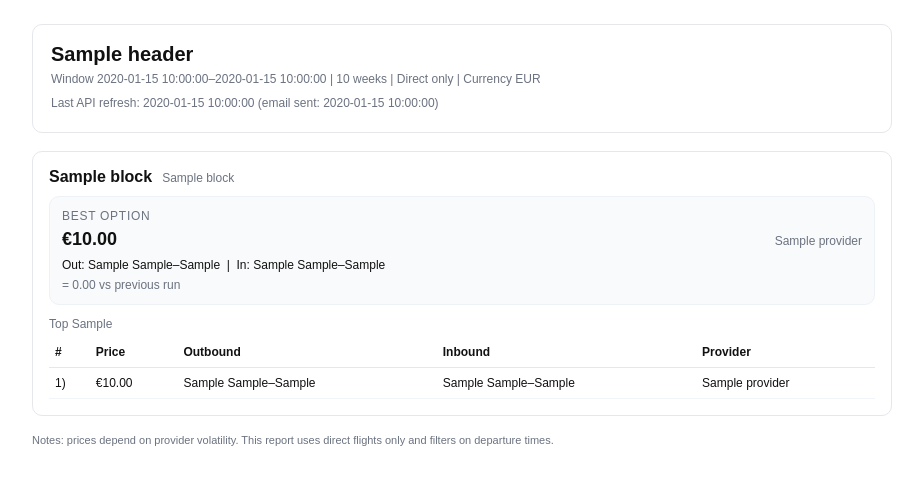
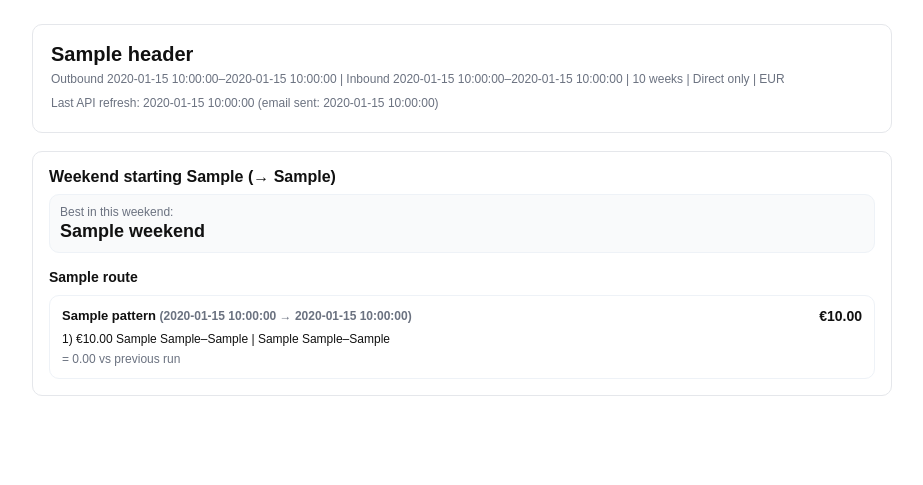
Before and after one commit to javiergarciaromillo-web/weekend-flight-bot-kiwi, a Python web app: template templates/email.html in a window 1280 px wide. Shown: the top 485 px of the page, without its empty margins (178-1101 px from the left). Run offline with Jinja, Linux system fonts and the light colour scheme; the template is opened without the code that fills it: most values are stand-ins (such as "Sample title", 1, 10 or a date in 2020).

Commit message:
Update email.html

```diff
--- a/templates/email.html
+++ b/templates/email.html
@@ -7,105 +7,131 @@
 </head>
 <body style="font-family: Arial, Helvetica, sans-serif; background:#ffffff; color:#111; margin:0; padding:24px;">
   <div style="max-width:860px; margin:0 auto;">
+
+    <!-- HEADER -->
     <div style="border:1px solid #e5e7eb; border-radius:10px; padding:18px 18px 8px 18px;">
       <div style="font-size:20px; font-weight:700; margin-bottom:6px;">
         {{ header }}
       </div>
+
       <div style="font-size:12px; color:#6b7280; margin-bottom:10px;">
-        Window {{ time_from }}–{{ time_to }} | {{ weeks }} weeks | Direct only | Currency EUR
+        Outbound {{ out_time_from }}–{{ out_time_to }} |
+        Inbound {{ in_time_from }}–{{ in_time_to }} |
+        {{ weeks }} weeks |
+        Direct only |
+        EUR
       </div>
+
       <div style="font-size:12px; color:#6b7280; margin-bottom:14px;">
         Last API refresh: {{ last_updated }} (email sent: {{ run_date }})
       </div>
     </div>
 
-    {% for block in blocks %}
+    <!-- WEEKENDS -->
+    {% for w in weekends %}
       <div style="margin-top:18px; border:1px solid #e5e7eb; border-radius:10px; padding:16px;">
-        <div style="display:flex; align-items:baseline; gap:10px; flex-wrap:wrap;">
+
+        <!-- Weekend title -->
         <div style="font-size:16px; font-weight:700;">
-            {{ block.title }}
+          Weekend starting {{ w.week_start }} (→ {{ w.week_end }})
         </div>
+
+        <!-- Best in weekend -->
+        <div style="margin-top:8px; padding:10px; border-radius:10px; background:#f9fafb; border:1px solid #eef2f7;">
           <div style="font-size:12px; color:#6b7280;">
-            {{ block.subtitle }}
+            Best in this weekend:
+          </div>
+          <div style="font-size:18px; font-weight:800; margin-top:2px;">
+            {{ w.best_label }}
           </div>
         </div>
 
-        {% if block.best %}
-          <div style="margin-top:10px; padding:12px; border-radius:10px; background:#f9fafb; border:1px solid #eef2f7;">
-            <div style="font-size:12px; color:#6b7280; letter-spacing:0.06em;">
-              BEST OPTION
-            </div>
-            <div style="display:flex; align-items:baseline; justify-content:space-between; gap:12px; flex-wrap:wrap; margin-top:6px;">
-              <div style="font-size:18px; font-weight:800;">
-                €{{ "%.2f"|format(block.best.price_eur) }}
-              </div>
-              <div style="font-size:12px; color:#6b7280;">
-                {{ block.best.provider }}
-              </div>
+        <!-- Routes (AMS↔BCN, RTM↔BCN) -->
+        {% for route in w.routes %}
+          <div style="margin-top:16px; font-size:14px; font-weight:700;">
+            {{ route.route_label }}
           </div>
 
-            <div style="margin-top:8px; font-size:12px;">
-              Out: {{ block.best.flight_out }} {{ block.best.depart_out }}–{{ block.best.arrive_out }}
-              &nbsp;|&nbsp;
-              In: {{ block.best.flight_in }} {{ block.best.depart_in }}–{{ block.best.arrive_in }}
+          <!-- Patterns -->
+          {% for p in route.patterns %}
+            <div style="margin-top:10px; border:1px solid #eef2f7; border-radius:10px; padding:12px;">
+
+              <div style="display:flex; justify-content:space-between; flex-wrap:wrap;">
+                <div style="font-size:13px; font-weight:700;">
+                  {{ p.pattern_label }}
+                  <span style="font-size:12px; color:#6b7280;">
+                    ({{ p.outbound_date }} → {{ p.inbound_date }})
+                  </span>
                 </div>
 
-            {% if block.delta is not none %}
+                {% if p.best %}
+                  <div style="font-size:14px; font-weight:800;">
+                    €{{ "%.2f"|format(p.best.price_eur) }}
+                  </div>
+                {% endif %}
+              </div>
+
+              {% if p.best %}
+
+                <!-- Best offer -->
+                <div style="margin-top:8px; font-size:12px;">
+                  1) €{{ "%.2f"|format(p.best.price_eur) }}
+                  {{ p.best.flight_out }}
+                  {{ p.best.depart_out }}–{{ p.best.arrive_out }}
+                  |
+                  {{ p.best.flight_in }}
+                  {{ p.best.depart_in }}–{{ p.best.arrive_in }}
+                </div>
+
+                <!-- Delta -->
+                {% if p.delta is not none %}
                   <div style="margin-top:6px; font-size:12px;">
-                {% if block.delta > 0 %}
-                  <span style="color:#b91c1c; font-weight:700;">↑ {{ "%.2f"|format(block.delta) }}</span>
-                {% elif block.delta < 0 %}
-                  <span style="color:#047857; font-weight:700;">↓ {{ "%.2f"|format(-block.delta) }}</span>
+                    {% if p.delta > 0 %}
+                      <span style="color:#b91c1c; font-weight:700;">
+                        ↑ {{ "%.2f"|format(p.delta) }}
+                      </span>
+                    {% elif p.delta < 0 %}
+                      <span style="color:#047857; font-weight:700;">
+                        ↓ {{ "%.2f"|format(-p.delta) }}
+                      </span>
                     {% else %}
-                  <span style="color:#6b7280;">= 0.00</span>
+                      <span style="color:#6b7280;">
+                        = 0.00
+                      </span>
                     {% endif %}
                     <span style="color:#6b7280;"> vs previous run</span>
                   </div>
                 {% endif %}
-          </div>
 
-          {% if block.top %}
-            <div style="margin-top:12px;">
-              <div style="font-size:12px; color:#6b7280; margin-bottom:6px;">Top {{ top_n }}</div>
-              <table style="border-collapse:collapse; width:100%; font-size:12px;">
-                <thead>
-                  <tr>
-                    <th style="text-align:left; border-bottom:1px solid #e5e7eb; padding:8px 6px;">#</th>
-                    <th style="text-align:left; border-bottom:1px solid #e5e7eb; padding:8px 6px;">Price</th>
-                    <th style="text-align:left; border-bottom:1px solid #e5e7eb; padding:8px 6px;">Outbound</th>
-                    <th style="text-align:left; border-bottom:1px solid #e5e7eb; padding:8px 6px;">Inbound</th>
-                    <th style="text-align:left; border-bottom:1px solid #e5e7eb; padding:8px 6px;">Provider</th>
-                  </tr>
-                </thead>
-                <tbody>
-                  {% for o in block.top %}
-                    <tr>
-                      <td style="border-bottom:1px solid #f1f5f9; padding:8px 6px;">{{ loop.index }})</td>
-                      <td style="border-bottom:1px solid #f1f5f9; padding:8px 6px;">€{{ "%.2f"|format(o.price_eur) }}</td>
-                      <td style="border-bottom:1px solid #f1f5f9; padding:8px 6px;">
-                        {{ o.flight_out }} {{ o.depart_out }}–{{ o.arrive_out }}
-                      </td>
-                      <td style="border-bottom:1px solid #f1f5f9; padding:8px 6px;">
-                        {{ o.flight_in }} {{ o.depart_in }}–{{ o.arrive_in }}
-                      </td>
-                      <td style="border-bottom:1px solid #f1f5f9; padding:8px 6px;">{{ o.provider }}</td>
-                    </tr>
+                <!-- Additional offers -->
+                {% if p.top and (p.top|length) > 1 %}
+                  <div style="margin-top:8px; font-size:12px; color:#374151;">
+                    {% for o in p.top[1:] %}
+                      {{ loop.index + 1 }})
+                      €{{ "%.2f"|format(o.price_eur) }}
+                      {{ o.flight_out }}
+                      {{ o.depart_out }}–{{ o.arrive_out }}
+                      |
+                      {{ o.flight_in }}
+                      {{ o.depart_in }}–{{ o.arrive_in }}
+                      <br/>
                     {% endfor %}
-                </tbody>
-              </table>
                   </div>
                 {% endif %}
+
               {% else %}
-          <div style="margin-top:10px; font-size:12px; color:#6b7280;">
-            No direct offers matching the time window.
+                <div style="margin-top:8px; font-size:12px; color:#6b7280;">
+                  No direct offers matching the selected time windows.
                 </div>
               {% endif %}
+
+            </div>
+          {% endfor %}
+        {% endfor %}
+
       </div>
     {% endfor %}
 
-    <div style="margin-top:18px; font-size:11px; color:#6b7280;">
-      Notes: prices depend on provider volatility. This report uses direct flights only and filters on departure times.
-    </div>
   </div>
 </body>
 </html>
```
Lines whose indentation alone changed are shown as unchanged.
